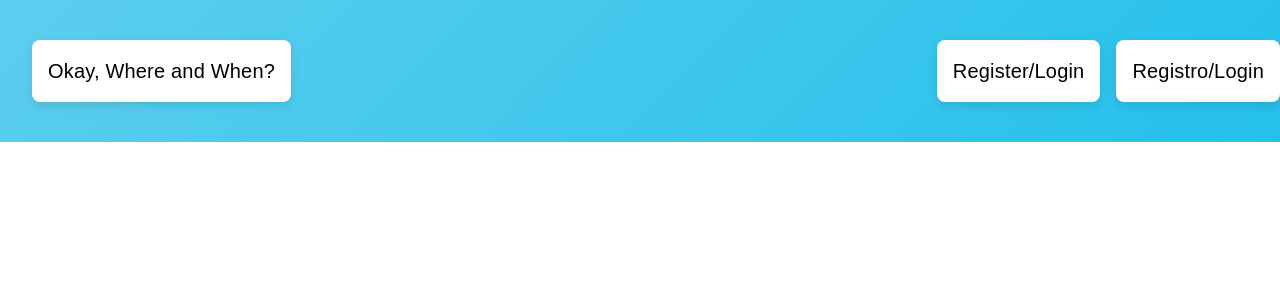
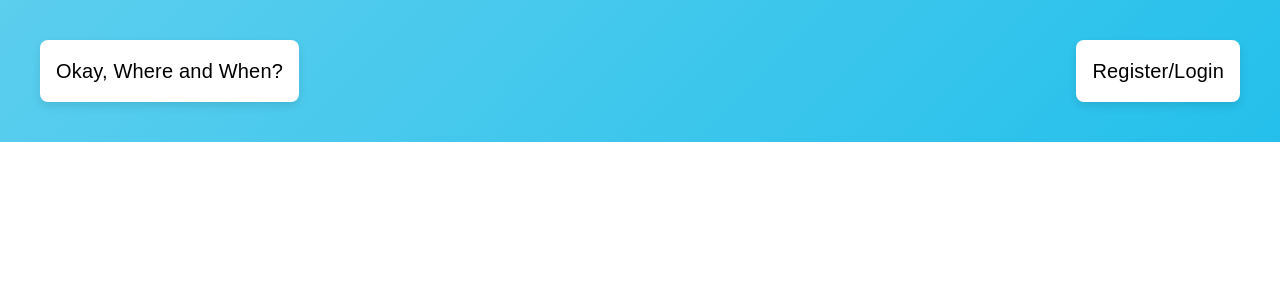
Before and after one commit to thiagoisdead/frontend, a Next.js app: page / in a window 1280 px wide. Shown: the top 300 px of the page. Built offline with nearby package versions, Linux system fonts and the light colour scheme; a web font is replaced by a local one.

Commit message:
pagina inicial, com autenticação de jwt para login e renderização condicional dos elementos

```diff
--- a/src/app/page.tsx
+++ b/src/app/page.tsx
@@ -1,32 +1,76 @@
-'use client';
-
+'use client'
 
 import '@fontsource/special-gothic-expanded-one';
 import '../../src/app/styles/style.css';
 import { useRouter } from 'next/navigation';
 
 import { Box, Typography } from "@mui/material";
+import { useEffect, useState } from 'react';
+// app/page.tsx
+import LogoutButton from '../components/LogoutButton'; // ou o caminho relativo correto
+
+interface User {
+  name: string;
+  email: string;
+}
 
 export default function Home() {
   const router = useRouter();
+  const [user, setUser] = useState<User | null>(null);
+  const [autenthicated, setAuthenticated] = useState(false);
+
+  useEffect(() => {
+    const fetchUserProfile = async () => {
+      try {
+        const token = localStorage.getItem('token');
+        if (!token) {
+          throw new Error('Token não encontrado. Faça login.');
+        }
+
+        const response = await fetch('http://localhost:3001/user/profile', {
+          method: 'GET',
+          headers: {
+            'Content-Type': 'application/json',
+            'Authorization': `Bearer ${token}`
+          }
+        });
+
+        if (!response.ok) {
+          throw new Error('Erro ao buscar perfil');
+        }
+
+        const data = await response.json();
+        console.log(data)
+        setAuthenticated(true)
+        setUser(data);
+      } catch (error) {
+        console.log(error)
+      }
+    };
+
+    fetchUserProfile();
+  }, []);
+
   return (
     <Box>
       <Box
         display="flex"
-        justifyContent="flex-start"
+        justifyContent="space-between"
         alignItems="center"
-        gap={2}
         sx={{
           py: 5,
+          px: 5,
           background: "linear-gradient(135deg, #5cceee 0%, #24c0eb 100%)",
           m: 0,
           border: 0,
-          width: '100vw',
+          width: '100%',
+          maxWidth: '100vw',
+          boxSizing: 'border-box',
         }}
       >
-        <Box display={"flex"} width={"80%"}>
+        <Box display="flex" justifyContent="flex-start" width="80%">
           <Typography
-            marginLeft={4}
+            // marginLeft={4}
             bgcolor="white"
             fontSize={20}
             sx={{
@@ -34,12 +78,17 @@ export default function Home() {
               boxShadow: "0px 4px 10px rgba(0, 0, 0, 0.1)",
               borderRadius: 2,
               padding: 2,
+              whiteSpace: 'nowrap', // Evitar que o texto quebre
+              overflow: 'hidden', // Impedir que ultrapasse o limite
+              textOverflow: 'ellipsis', // Colocar "..." se o texto for muito longo
             }}
           >
             Okay, Where and When?
           </Typography>
         </Box>
-        <Box display={"flex"} marginLeft={20} gap={2} width={"30%"}>
+
+        {autenthicated === false && (
+          <Box display="flex" justifyContent="flex-end" gap={2} width="15%">
             <Typography
               onClick={() => router.push('/signup')}
               bgcolor="white"
@@ -58,23 +107,35 @@ export default function Home() {
             >
               Register/Login
             </Typography>
+          </Box>
+        )}
+        {autenthicated === true && (
+          <>
+            <Box display="flex" justifyContent="flex-end" width="5%">
+              <LogoutButton></LogoutButton>
+            </Box>
+            <Box display="flex" justifyContent="flex-end" width="1%">
               <Typography
+                // onClick={() => router.push('/signup')}
                 bgcolor="white"
                 fontSize={20}
                 sx={{
+                  fontWeight: 0,
                   fontFamily: '"Special Gothic Expanded One", sans-serif',
                   boxShadow: "0px 4px 10px rgba(0, 0, 0, 0.1)",
                   borderRadius: 2,
+                  '&:hover': {
+                    cursor: 'pointer',
+                    boxShadow: "0px 6px 12px rgba(0, 0, 0, 0.15)",
+                  },
                   padding: 2,
                 }}
               >
-            Registro/Login
+                {user?.name}
               </Typography>
             </Box>
-
-
-
-
+          </>
+        )}
       </Box>
     </Box>
   );
```
Lines whose indentation alone changed are shown as unchanged.
